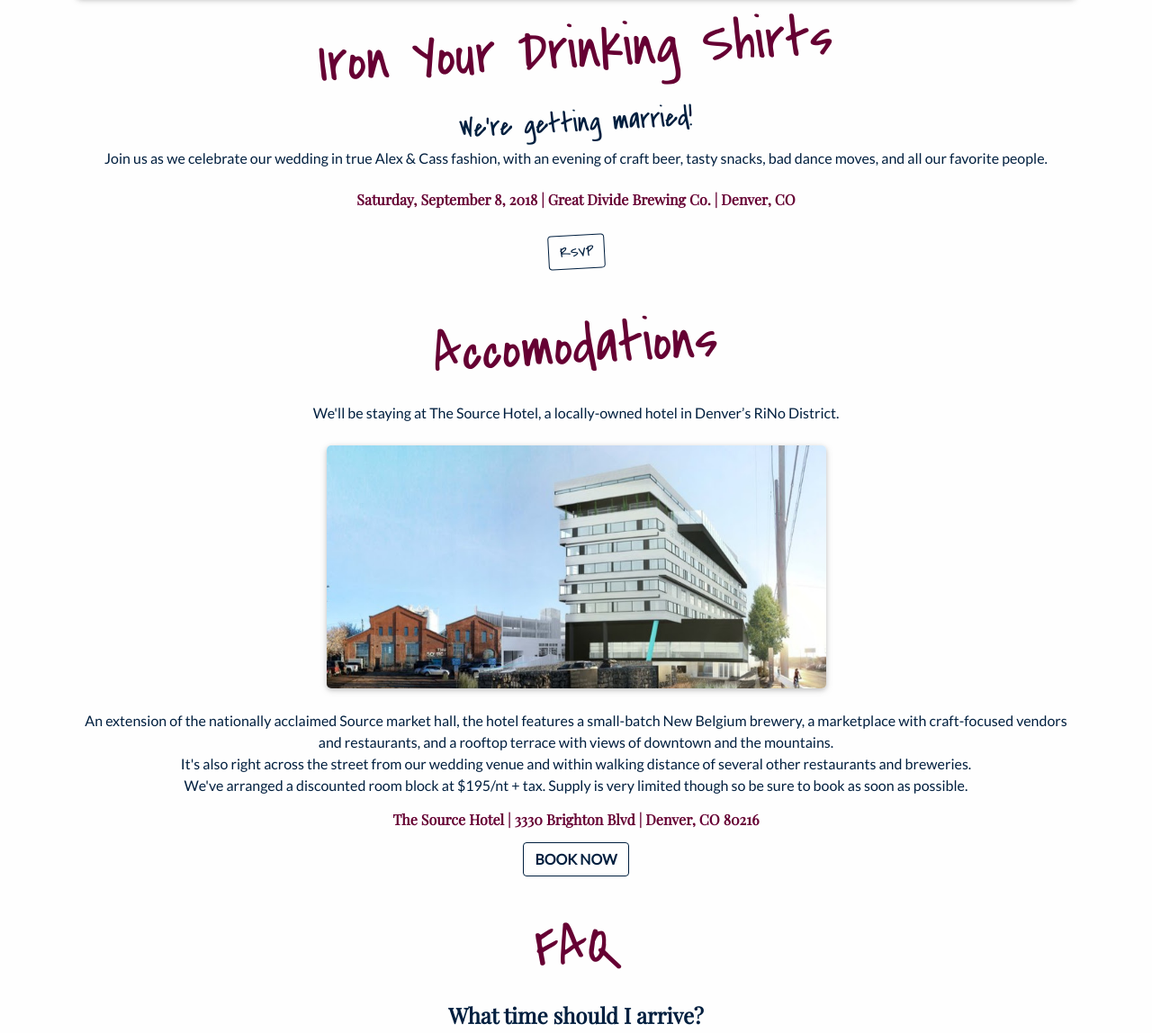
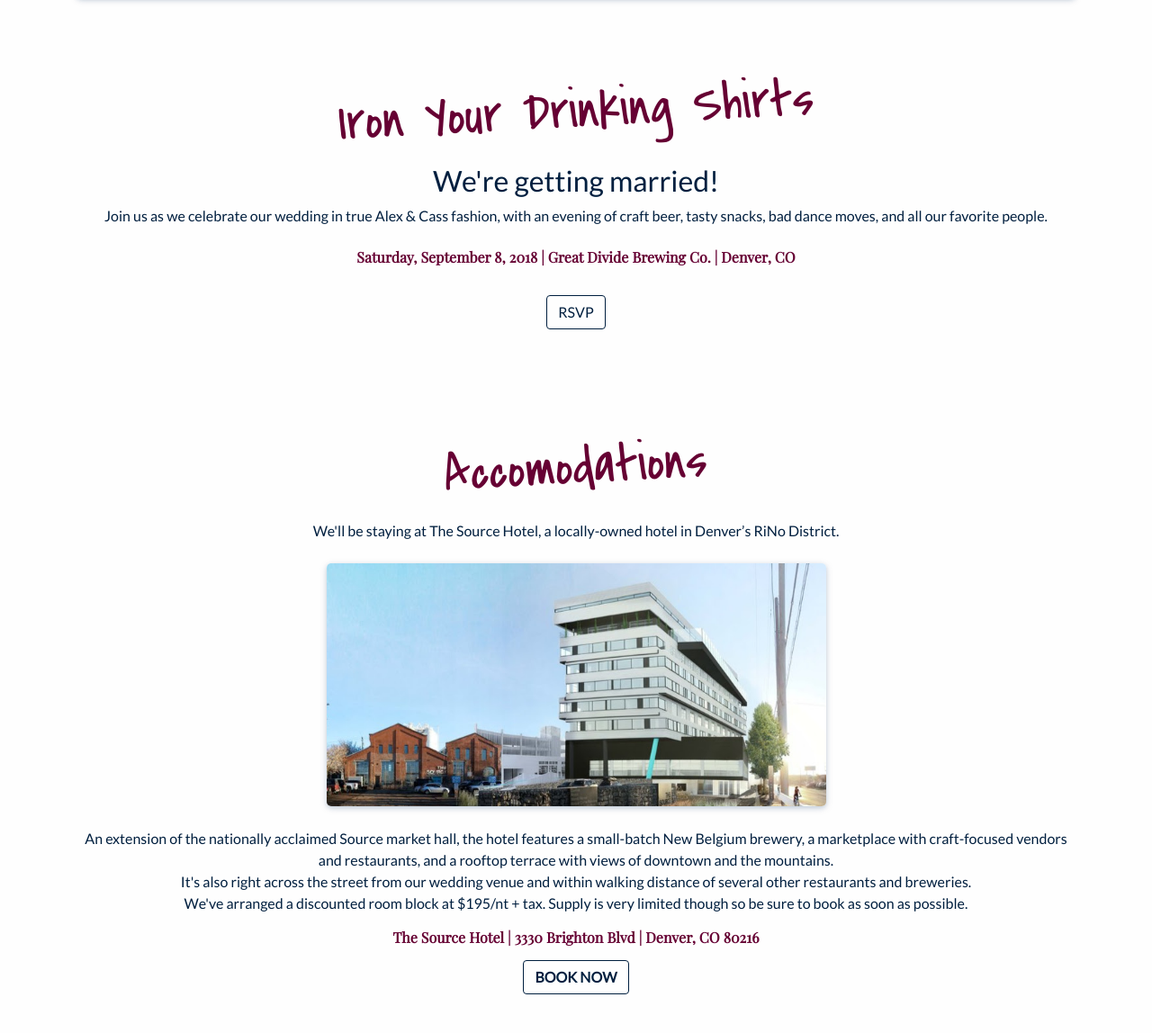
Before and after one commit to cassandrea/ACWeddingWebsite, a plain HTML site: page index.html in a window 1280 px wide. Shown: the part 677-1825 px from the top of the page at 90% size. Drawn offline with nearby package versions, Linux system fonts and the light colour scheme.

Commit message:
updated css

```diff
--- a/css/drinkingShirts.css
+++ b/css/drinkingShirts.css
@@ -22,24 +22,23 @@ h1 {
   font-size: 4em;
   padding-top: 10px;}
 h2 {
-  font-family: 'Covered By Your Grace', cursive;
+  font-family: 'Lato', serif;
   font-weight: 300;
   color: #001f3f;
-  font-size: 2em;
-  transform: rotate(-3deg);}
+  font-size: 2em;}
 h3 {
   font-family: 'Covered By Your Grace', cursive;
   font-weight: 300;
   color: #660033;
-  font-size: 4em;
+  font-size: 3.7em;
   transform: rotate(-3deg);
   padding-bottom: 15px;}
 h4 {
-  font-family: 'Playfair Display', sans-serif;
+  font-family: 'Lato', serif;
   color: #660033;
   font-size: 2.4em; }
 h5 {
-  font-family: 'Playfair Display', sans-serif;
+  font-family: 'Lato', serif;
   color: #001f3f;
   font-size: 1.5em;}
 h6 {
@@ -89,7 +88,7 @@ a {
     background-color: #660033; }
 
 .content-section {
-  padding: 20px;}
+  padding: 90px 20px 20px 20px;}
 
 .landing{
   padding-top: 0px;}
@@ -103,14 +102,10 @@ a {
 .picture{
   border:none;
   border-radius: 5px;
-  box-shadow: 0 2px 5px 0 rgba(0, 0, 0, 0.16), 0 2px 10px 0 rgba(0, 0, 0, 0.12);
+  box-shadow: 0 2px 5px 0 rgba(0, 51, 102, 0.16), 0 2px 10px 0 rgba(0, 51, 102, 0.12);
   padding-top: 0px;
   max-width: 100%;
   height: auto;}
-
-.top{
-  padding-top: 80px;
-}
 
 .white-box {
 
```
